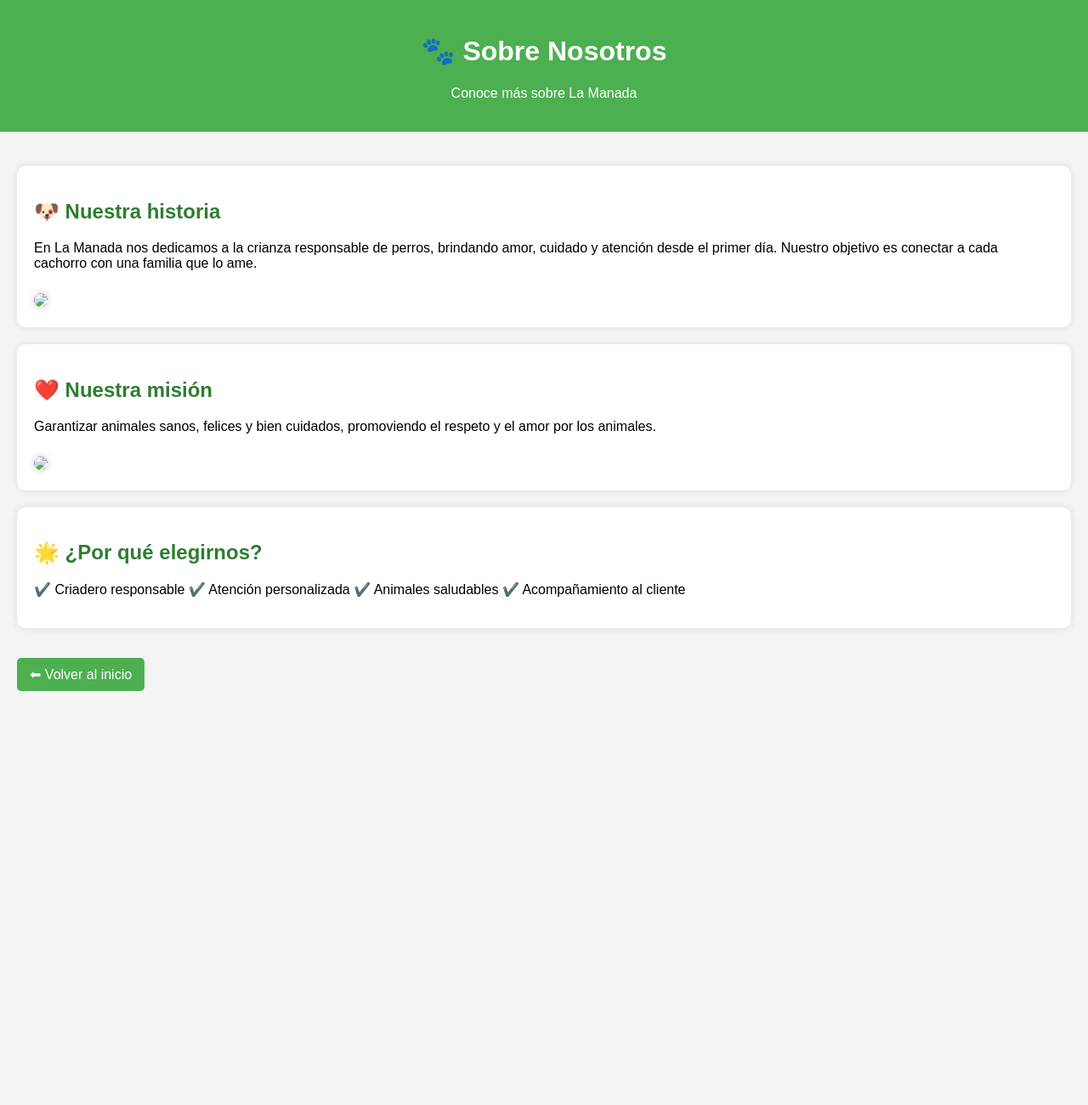
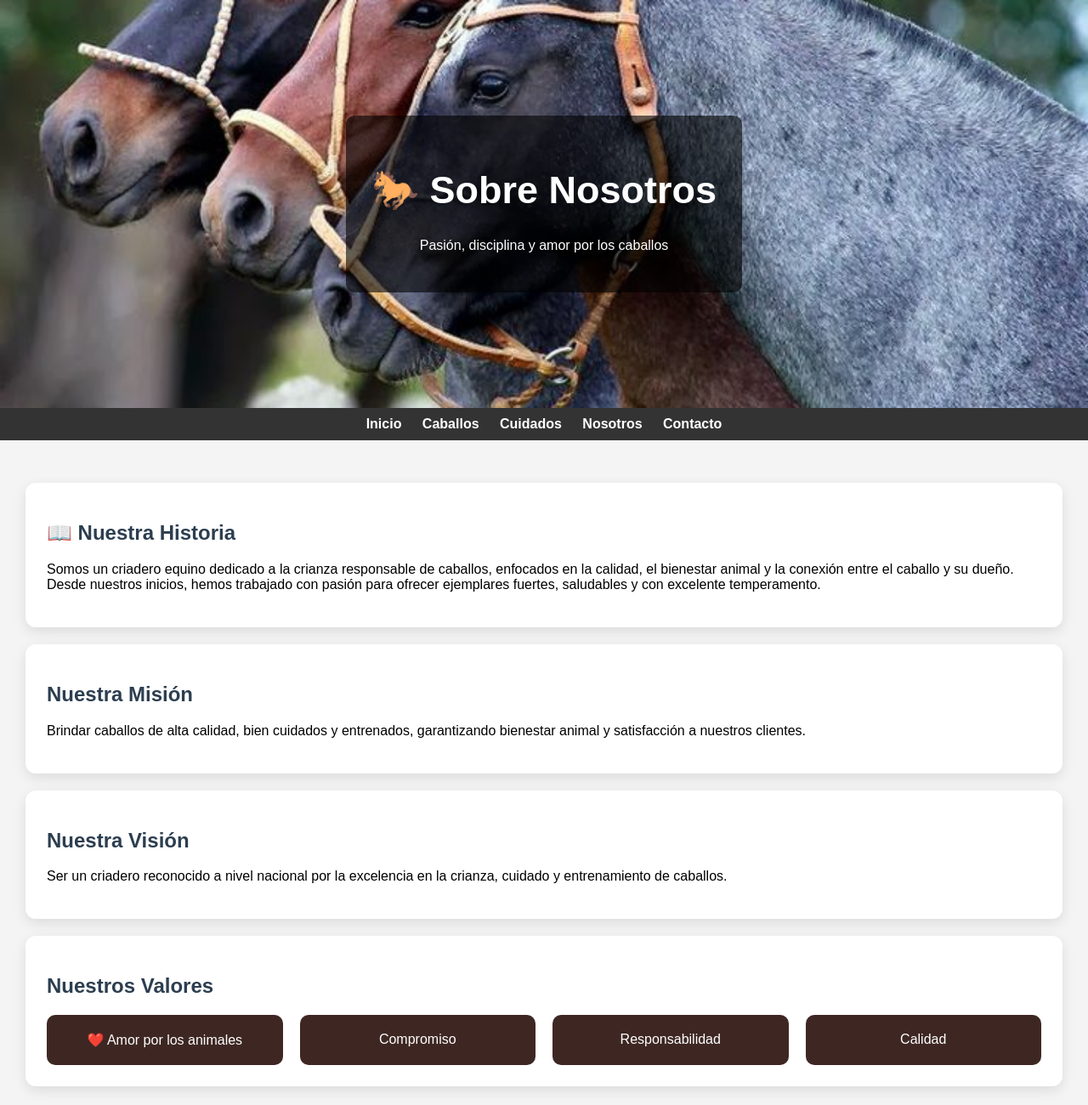
Before and after one commit to sebastiandiaz2006az-code/proyecto.1.0, a plain HTML site: page nosotros.html in a window 1280 px wide. Shown: the top 1300 px of the page at 85% size. Before the commit the page ends 833 px from the top, so only its background shows below. Drawn offline with Linux system fonts and the light colour scheme.

Commit message:
caballos

```diff
--- a/nosotros.html
+++ b/nosotros.html
@@ -2,97 +2,184 @@
 <html lang="es">
 <head>
 <meta charset="UTF-8">
-    <title>Nosotros - La Manada</title>
+<title>Nosotros - Criadero Equino</title>
 
 <style>
 body {
-            font-family: Arial;
     margin: 0;
-            background-color: #f4f4f4;
+    font-family: Arial, sans-serif;
+    background: #f4f4f4;
 }
 
-        header {
-            background-color: #4CAF50;
+/* HERO (imagen grande arriba) */
+.hero {
+    background: url("imagenes/portada.jpg") center/cover no-repeat;
+    height: 60vh;
+    display: flex;
+    justify-content: center;
+    align-items: center;
+}
+
+.hero-text {
+    background: rgba(0,0,0,0.6);
+    padding: 30px;
+    border-radius: 10px;
     color: white;
     text-align: center;
-            padding: 20px;
 }
 
-        .container {
-            padding: 20px;
+.hero-text h1 {
+    font-size: 45px;
 }
 
+/* NAV */
+nav {
+    background: #333;
+    padding: 10px;
+    text-align: center;
+}
+
+nav a {
+    color: white;
+    margin: 10px;
+    text-decoration: none;
+    font-weight: bold;
+}
+
+nav a:hover {
+    color: #3E2723;
+}
+
+/* CONTENEDOR */
+.container {
+    padding: 30px;
+}
+
+/* TARJETAS */
 .card {
     background: white;
-            padding: 20px;
+    padding: 25px;
     margin: 20px 0;
-            border-radius: 10px;
-            box-shadow: 0px 0px 10px rgba(0,0,0,0.1);
+    border-radius: 12px;
+    box-shadow: 0px 5px 15px rgba(0,0,0,0.1);
+
+    animation: aparecer 1s ease;
+    transition: transform 0.3s;
+}
+
+.card:hover {
+    transform: translateY(-5px);
 }
 
 h2 {
-            color: #2E7D32;
+    color: #2c3e50;
 }
 
-       img {
-    width: 70%;
-    border-radius: 10px;
-    margin-top: 10px;
-    box-shadow: 0px 0px 10px rgba(0,0,0,0.2);
+/* GRID VALORES */
+.grid {
+    display: grid;
+    grid-template-columns: repeat(auto-fit, minmax(250px, 1fr));
+    gap: 20px;
 }
 
+/* CAJAS DE VALORES */
+.valor {
+    background: #3E2723;
+    color: white;
+    padding: 20px;
+    border-radius: 10px;
+    text-align: center;
+}
+
+/* BOTON */
 .volver {
     display: inline-block;
-            margin-top: 15px;
+    margin-top: 20px;
     padding: 10px 15px;
-            background-color: #4CAF50;
+    background-color: #3E2723;
     color: white;
     text-decoration: none;
     border-radius: 5px;
 }
 
 .volver:hover {
-            background-color: #388E3C;
+    background-color: #3E2723;
+}
+
+/* ANIMACION */
+@keyframes aparecer {
+    from {
+        opacity: 0;
+        transform: translateY(30px);
+    }
+    to {
+        opacity: 1;
+        transform: translateY(0);
+    }
 }
 </style>
 </head>
 
 <body>
 
-<header>
-    <h1>🐾 Sobre Nosotros</h1>
-    <p>Conoce más sobre La Manada</p>
-</header>
+<!-- HERO -->
+<div class="hero">
+    <div class="hero-text">
+        <h1>🐎 Sobre Nosotros</h1>
+        <p>Pasión, disciplina y amor por los caballos</p>
+    </div>
+</div>
+
+<!-- NAV -->
+<nav>
+    <a href="index.html">Inicio</a>
+    <a href="caballos.html">Caballos</a>
+    <a href="cuidados.html">Cuidados</a>
+    <a href="nosotros.html">Nosotros</a>
+    <a href="contacto.html">Contacto</a>
+</nav>
 
 <div class="container">
 
+<!-- HISTORIA -->
 <div class="card">
-        <h2>🐶 Nuestra historia</h2>
+    <h2>📖 Nuestra Historia</h2>
     <p>
-            En La Manada nos dedicamos a la crianza responsable de perros, brindando amor,
-            cuidado y atención desde el primer día. Nuestro objetivo es conectar a cada
-            cachorro con una familia que lo ame.
+        Somos un criadero equino dedicado a la crianza responsable de caballos,
+        enfocados en la calidad, el bienestar animal y la conexión entre el caballo y su dueño.
+        Desde nuestros inicios, hemos trabajado con pasión para ofrecer ejemplares
+        fuertes, saludables y con excelente temperamento.
     </p>
-        <img src="imagenes/familia.jpg" width="200">
 </div>
 
+<!-- MISION -->
 <div class="card">
-        <h2>❤️ Nuestra misión</h2>
+    <h2> Nuestra Misión</h2>
     <p>
-            Garantizar animales sanos, felices y bien cuidados, promoviendo el respeto y el amor
-            por los animales.
+        Brindar caballos de alta calidad, bien cuidados y entrenados,
+        garantizando bienestar animal y satisfacción a nuestros clientes.
     </p>
-        <img src="imagenes/ayudando.jpg" width="200">
 </div>
 
+<!-- VISION -->
 <div class="card">
-        <h2>🌟 ¿Por qué elegirnos?</h2>
+    <h2> Nuestra Visión</h2>
     <p>
-            ✔️ Criadero responsable
-            ✔️ Atención personalizada
-            ✔️ Animales saludables
-            ✔️ Acompañamiento al cliente
+        Ser un criadero reconocido a nivel nacional por la excelencia en la
+        crianza, cuidado y entrenamiento de caballos.
     </p>
+</div>
+
+<!-- VALORES -->
+<div class="card">
+    <h2> Nuestros Valores</h2>
+
+    <div class="grid">
+        <div class="valor">❤️ Amor por los animales</div>
+        <div class="valor"> Compromiso</div>
+        <div class="valor"> Responsabilidad</div>
+        <div class="valor"> Calidad</div>
+    </div>
 </div>
 
 <a href="index.html" class="volver">⬅ Volver al inicio</a>
```
Also changed, not shown: contacto.html (+104 -59 lines), imagenes/contactos.avif (added). Lines whose indentation alone changed are shown as unchanged.
